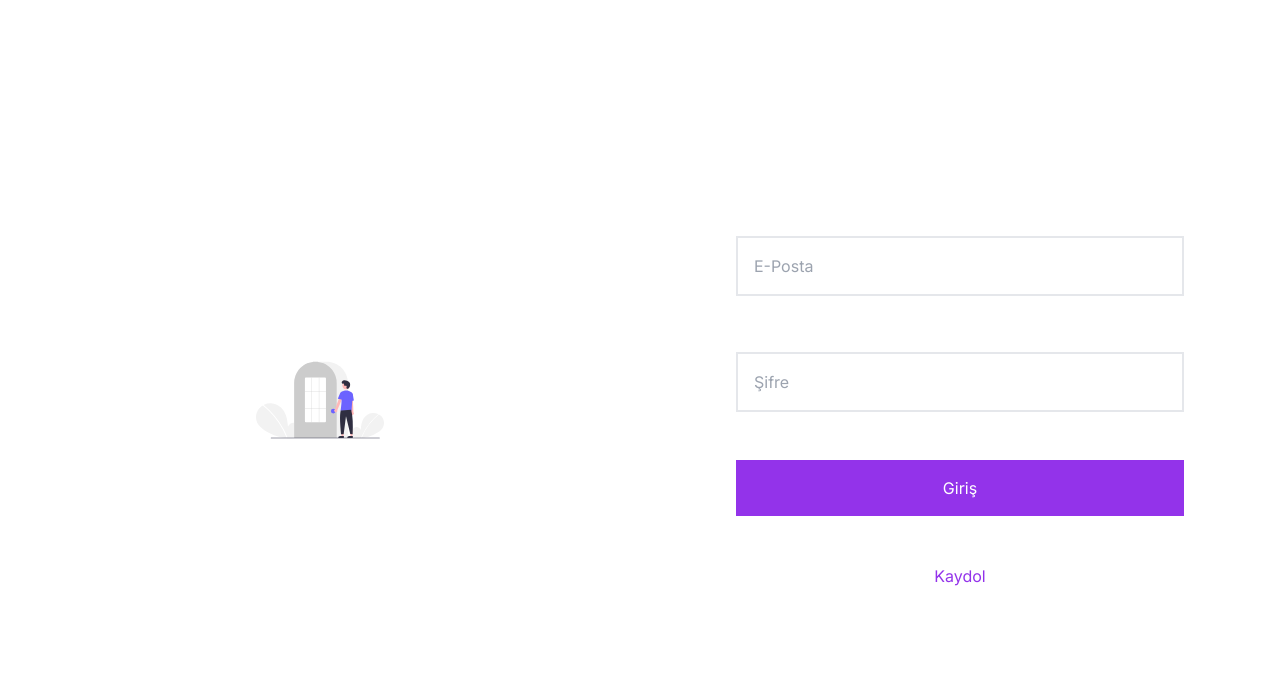
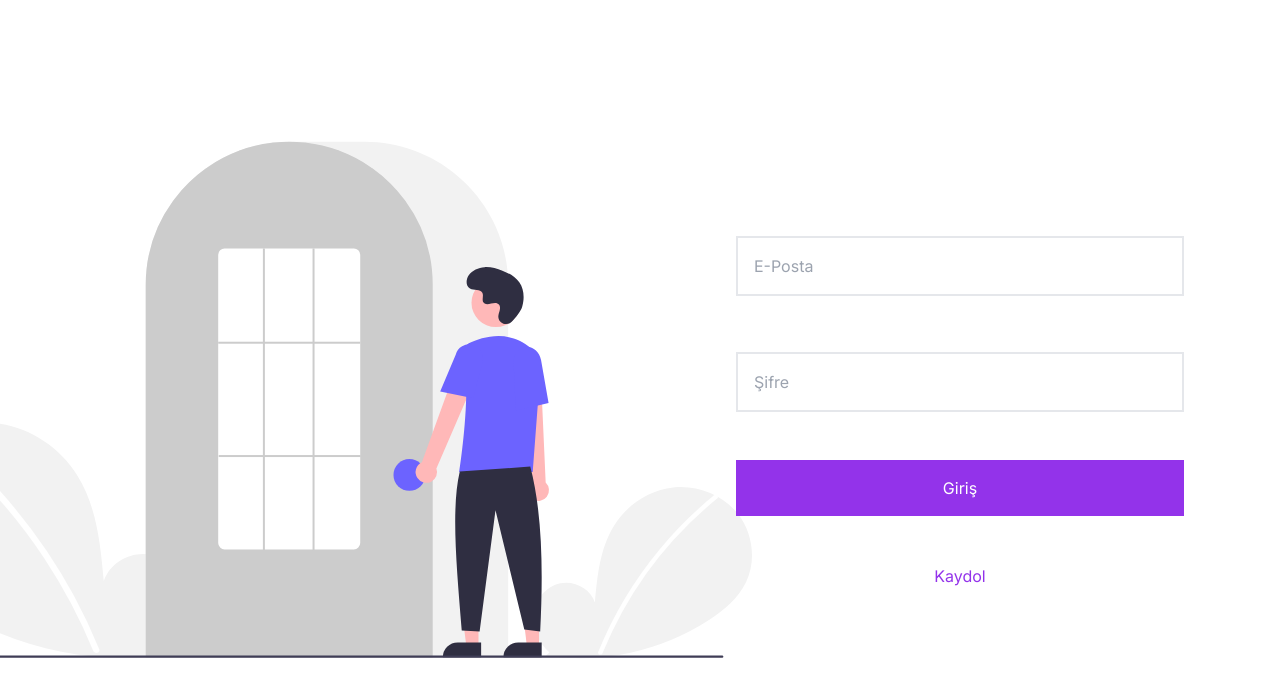
Before and after one commit to ahmetcanogreten/simple-image-gallery, a Next.js app: page /login in a window 1280 px wide. Shown: the top 696 px of the page. Built offline with nearby package versions, Linux system fonts and the light colour scheme.

Commit message:
Login and Register screens alignment fixed

```diff
--- a/app/login/page.tsx
+++ b/app/login/page.tsx
@@ -3,9 +3,10 @@ import Image from "next/image"
 
 export default function LoginPage() {
     return (
-        <div className="flex">
-            <div className="flex  justify-items-center p-64 w-1/2">
+        <div className="flex justify-between">
+            <div className="flex justify-center w-1/2 ">
                 <img
+                    className="max-w-4xl p-4"
                     src="/login/login.svg"
                     alt="Login"
                 />
--- a/app/register/page.tsx
+++ b/app/register/page.tsx
@@ -3,14 +3,15 @@ import RegisterForm from "./components/register_form"
 export default function RegisterPage() {
     return (
         <div className="flex">
-            <div className="flex  justify-items-center p-64 w-1/2">
+            <div className="flex w-1/2 justify-center">
                 <img
+                    className="max-w-4xl p-4"
                     src="/register/register.svg"
                     alt="Register"
                 />
             </div>
             <div
-                className="w-1/2 ">
+                className="w-1/2">
                 <RegisterForm />
             </div>
         </div>
```
